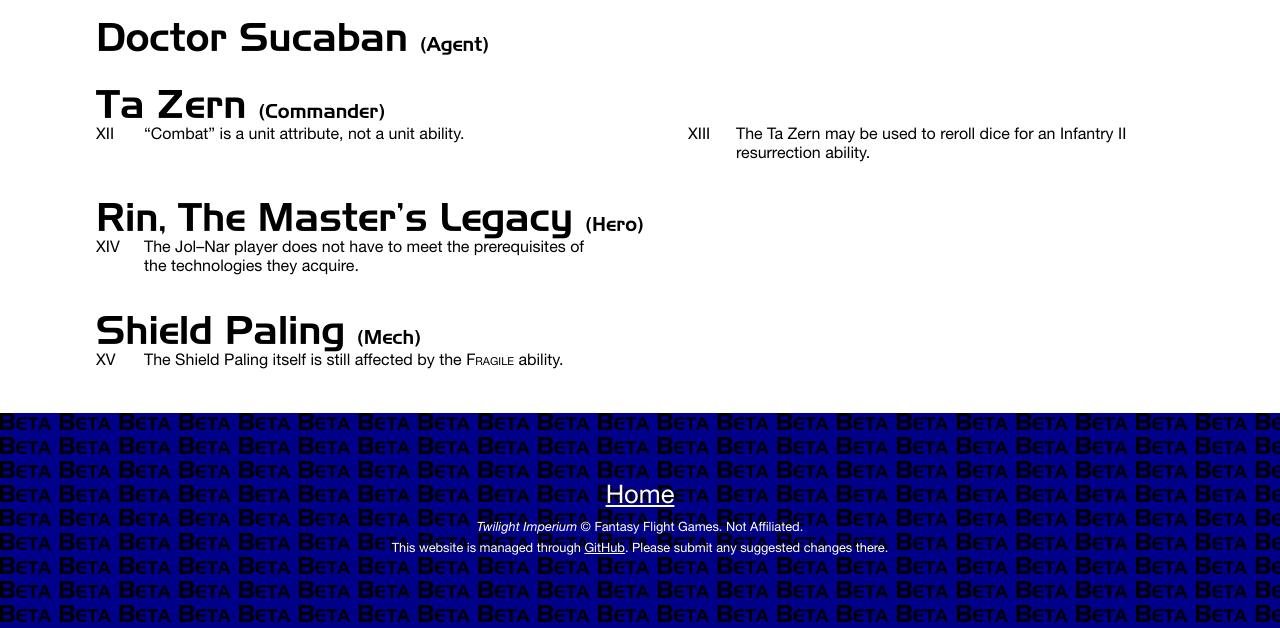
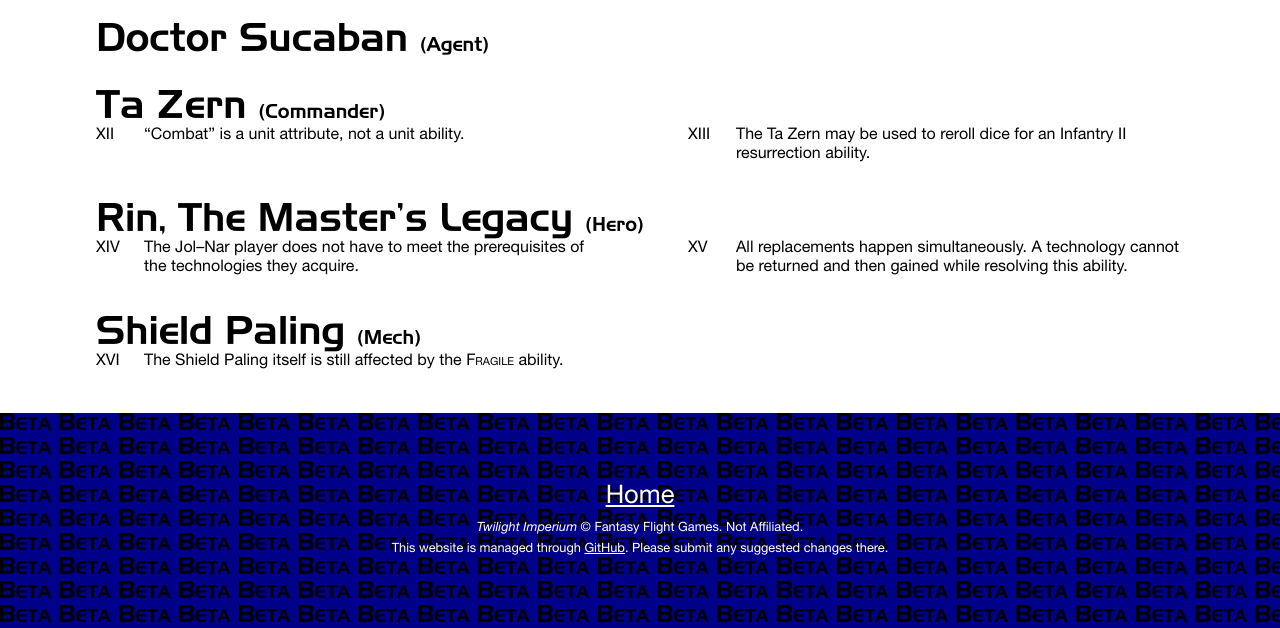
Before and after one commit to bradleysigma/tirules, a PHP site: page /F_jol_nar.php in a window 1280 px wide. Shown: the part 1290-1918 px from the top of the page. Run offline with PHP 8.4, Linux system fonts and the light colour scheme.

Commit message:
Update F_jol_nar.php

```diff
--- a/F_jol_nar.php
+++ b/F_jol_nar.php
@@ -58,6 +58,7 @@
 <h1>Rin, The Master&rsquo;s Legacy <sub>(Hero)</sub></h1>
     <ol class="note">
     <li>The Jol&ndash;Nar player does not have to meet the prerequisites of the technologies they acquire.</li>
+    <li>All replacements happen simultaneously. A technology cannot be returned and then gained while resolving this ability.</li>
     </ol>
 
 <h1>Shield Paling <sub>(Mech)</sub></h1>
```
